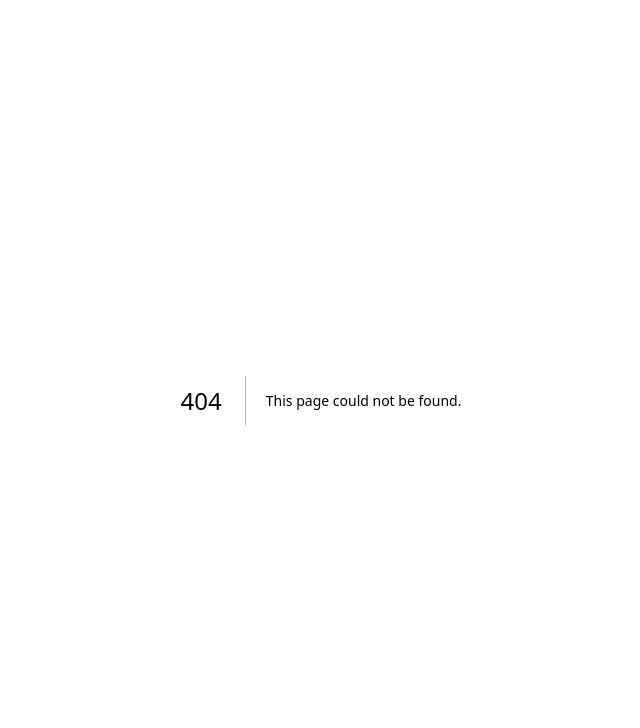
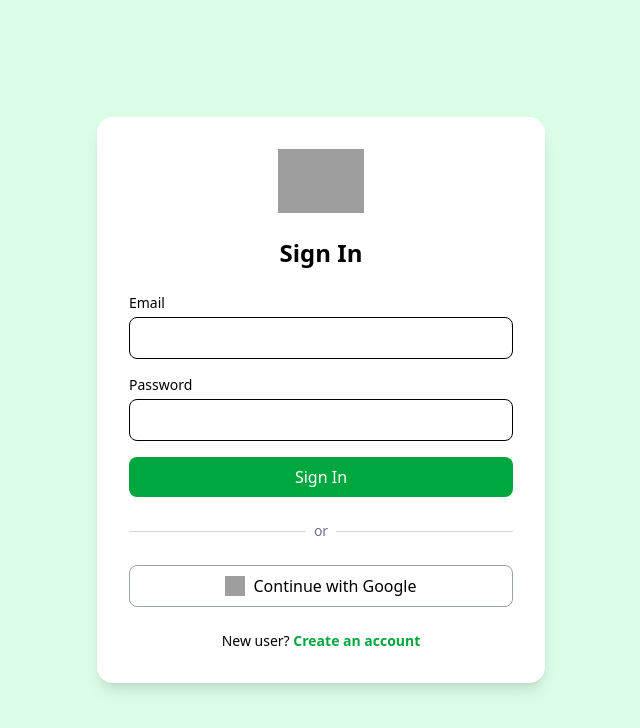
Before and after one commit to josh-dittmer/cs160-project, a Next.js app in the folder frontend/: page /login in a window 1280 px wide. Before the commit this address had no page. Shown: the top 728 px of the page, without its empty margins (319-959 px from the left). Built offline with nearby package versions, Linux system fonts and the light colour scheme; grey boxes are pictures that could not be loaded.

Commit message:
Add GitHub login feature to frontend

```diff
--- /dev/null
+++ b/frontend/src/app/login/layout.tsx
@@ -0,0 +1,17 @@
+export default function LoginLayout({ children }: { children: React.ReactNode }) {
+  return (
+    <div className="flex items-center justify-center min-h-screen bg-green-100">
+      <div className="w-full max-w-md bg-white rounded-2xl shadow-lg p-8 flex flex-col items-center">
+        {/* Logo */}
+        <img
+          src="/logo.png" // place your OFS logo inside /public/logo.png
+          alt="OFS Logo"
+          className="h-16 w-auto mb-6"
+        />
+
+        {/* Content (login form) */}
+        {children}
+      </div>
+    </div>
+  );
+}
--- /dev/null
+++ b/frontend/src/app/login/page.tsx
@@ -0,0 +1,85 @@
+"use client";
+
+import { useState } from "react";
+
+export default function LoginPage() {
+  const [email, setEmail] = useState("");
+  const [password, setPassword] = useState("");
+
+  const handleSubmit = (e: React.FormEvent) => {
+    e.preventDefault();
+    console.log("Login attempt:", { email, password });
+    // Later: connect to backend API
+  };
+
+  const handleGoogleLogin = () => {
+    console.log("Google login clicked");
+    // Later: redirect to Google OAuth flow
+  };
+
+  return (
+    <div className="w-full">
+      <h1 className="text-2xl font-bold text-center mb-6">Sign In</h1>
+
+      {/* Email/Password Login */}
+      <form onSubmit={handleSubmit} className="space-y-4">
+        <div>
+          <label className="block text-sm font-medium mb-1">Email</label>
+          <input
+            type="email"
+            value={email}
+            onChange={(e) => setEmail(e.target.value)}
+            className="w-full border rounded-lg px-3 py-2 focus:outline-none focus:ring focus:border-green-400"
+            required
+          />
+        </div>
+
+        <div>
+          <label className="block text-sm font-medium mb-1">Password</label>
+          <input
+            type="password"
+            value={password}
+            onChange={(e) => setPassword(e.target.value)}
+            className="w-full border rounded-lg px-3 py-2 focus:outline-none focus:ring focus:border-green-400"
+            required
+          />
+        </div>
+
+        <button
+          type="submit"
+          className="w-full bg-green-600 text-white py-2 rounded-lg hover:bg-green-700 transition"
+        >
+          Sign In
+        </button>
+      </form>
+
+      {/* Divider */}
+      <div className="flex items-center my-6">
+        <div className="flex-grow border-t border-gray-300"></div>
+        <span className="px-2 text-sm text-gray-500">or</span>
+        <div className="flex-grow border-t border-gray-300"></div>
+      </div>
+
+      {/* Google Login */}
+      <button
+        onClick={handleGoogleLogin}
+        className="w-full flex items-center justify-center gap-2 border border-gray-400 py-2 rounded-lg hover:bg-gray-100 transition"
+      >
+        <img
+          src="https://www.gstatic.com/firebasejs/ui/2.0.0/images/auth/google.svg"
+          alt="Google Logo"
+          className="h-5 w-5"
+        />
+        <span>Continue with Google</span>
+      </button>
+
+      {/* Sign Up Link */}
+      <p className="text-sm text-center mt-6">
+        New user?{" "}
+        <a href="/signup" className="text-green-600 font-semibold hover:underline">
+          Create an account
+        </a>
+      </p>
+    </div>
+  );
+}
```
